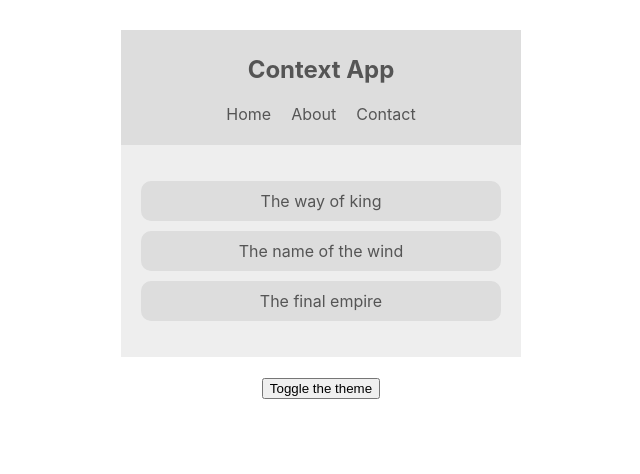
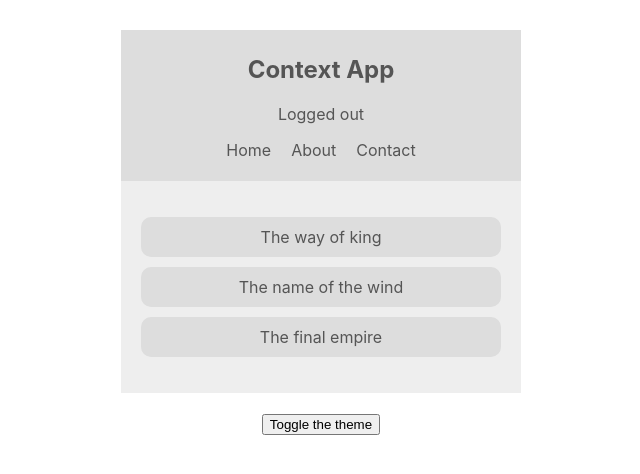
Before and after one commit to SBolsec/React-Context-Hooks, a React (Create React App) app in the folder contextapp/: page / in a window 1280 px wide. Shown: the top 474 px of the page, without its empty margins (319-959 px from the left). Built offline with nearby package versions, Linux system fonts and the light colour scheme.

Commit message:
consuming multiple contexts

```diff
--- a/contextapp/src/components/Navbar.js
+++ b/contextapp/src/components/Navbar.js
@@ -1,15 +1,21 @@
 import React, { Component } from 'react';
+import { AuthContext } from '../contexts/AuthContext';
 import { ThemeContext } from '../contexts/ThemeContext';
 
 class Navbar extends Component {
     render() {
         return (
-            <ThemeContext.Consumer>{(context) => {
-                const { dark, light, isLightTheme } = context;
+            <AuthContext.Consumer>{(authContext) => (
+                <ThemeContext.Consumer>{(themeContext) => {
+                    const { isAuthenticated, toggleAuth } = authContext;
+                    const { dark, light, isLightTheme } = themeContext;
                     const theme = isLightTheme ? light : dark;
                     return (
                         <nav style={{ background: theme.ui, color: theme.syntax }}>
                             <h1>Context App</h1>
+                            <div onClick={toggleAuth}>
+                                { isAuthenticated ? 'Logged in' : 'Logged out' }
+                            </div>
                             <ul>
                                 <li>Home</li>
                                 <li>About</li>
@@ -17,8 +23,8 @@
                             </ul>
                         </nav>
                     );
-            }}
-            </ThemeContext.Consumer>
+                }}</ThemeContext.Consumer>
+            )}</AuthContext.Consumer>
         );
     }
 }
```
Lines whose indentation alone changed are shown as unchanged.
